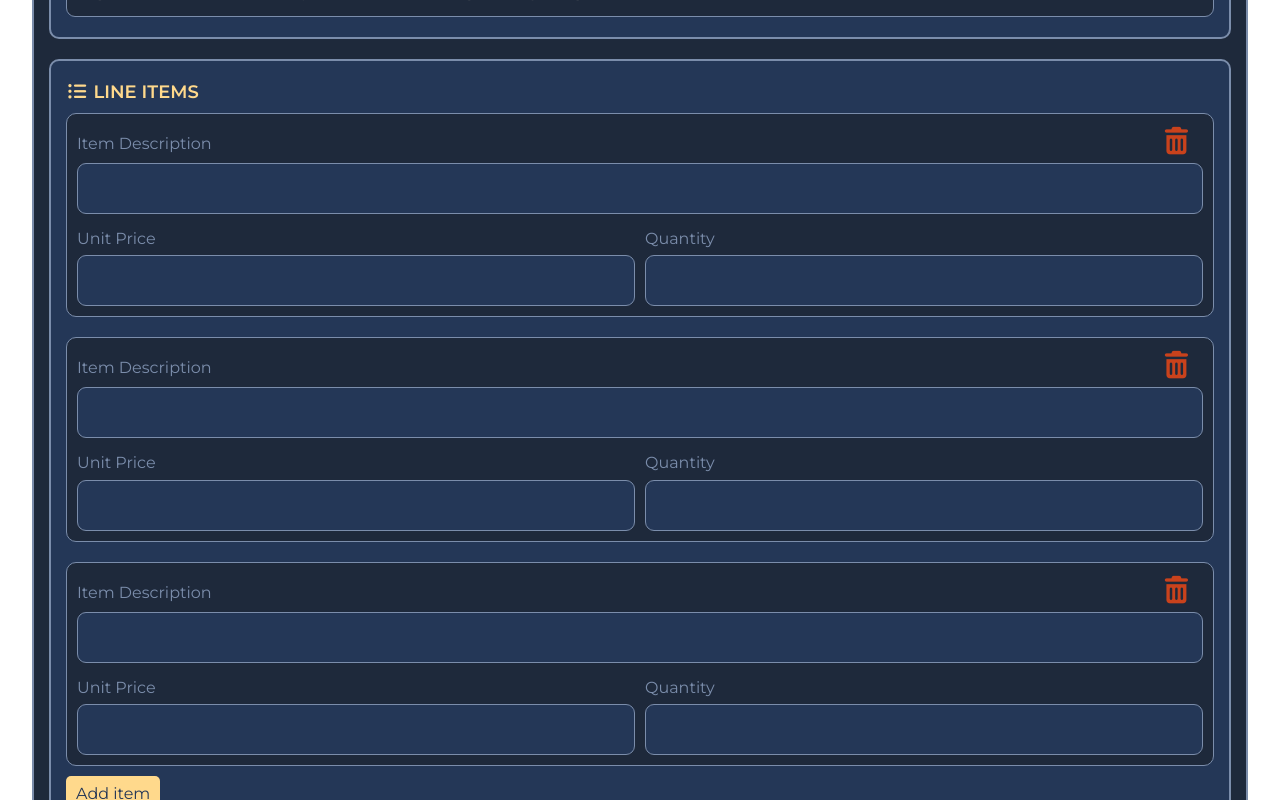
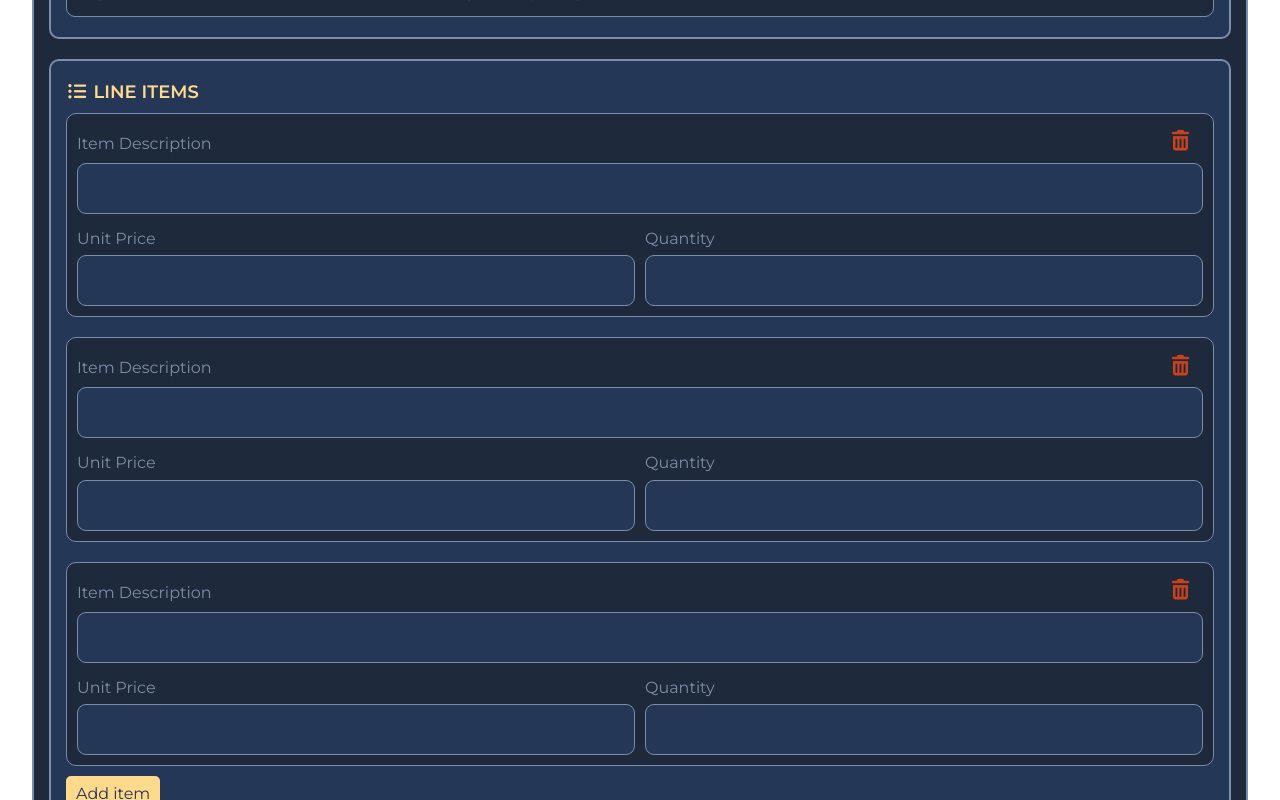
Before and after one commit to dev-temidayo/godsown-receipt-generator, a plain HTML site: page index.html in a window 1280 px wide. Shown: the part 588-1388 px from the top of the page. Drawn offline with Linux system fonts and the light colour scheme.

Commit message:
trash button size reduction

```diff
--- a/index.html
+++ b/index.html
@@ -121,7 +121,7 @@
                         </div>
 
                         <button class="trash-btn">
-                            <i class="fa-solid fa-trash-can fa-2xl" style="color: #c9421c;"></i>
+                            <i class="fa-solid fa-trash-can fa-xl" style="color: #c9421c;"></i>
                         </button>
 
                         <div class="item-price">
@@ -140,7 +140,7 @@
                         </div>
 
                         <button class="trash-btn">
-                            <i class="fa-solid fa-trash-can fa-2xl" style="color: #c9421c;"></i>
+                            <i class="fa-solid fa-trash-can fa-xl" style="color: #c9421c;"></i>
                         </button>
 
                         <div class="item-price">
@@ -159,7 +159,7 @@
                         </div>
 
                         <button class="trash-btn">
-                            <i class="fa-solid fa-trash-can fa-2xl" style="color: #c9421c;"></i>
+                            <i class="fa-solid fa-trash-can fa-xl" style="color: #c9421c;"></i>
                         </button>
 
                         <div class="item-price">
```
